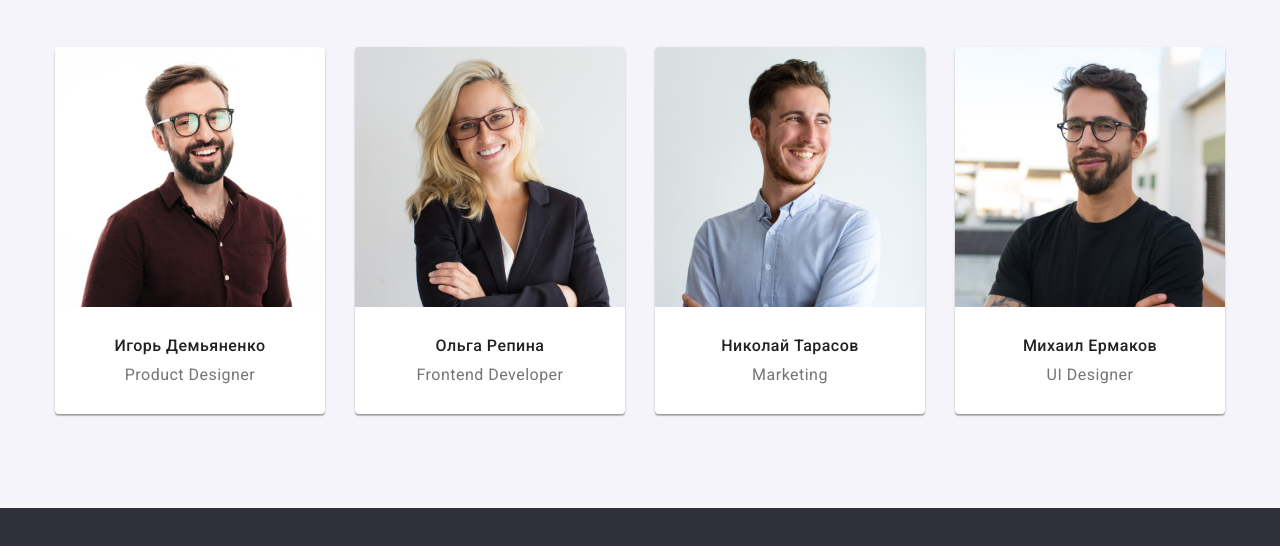
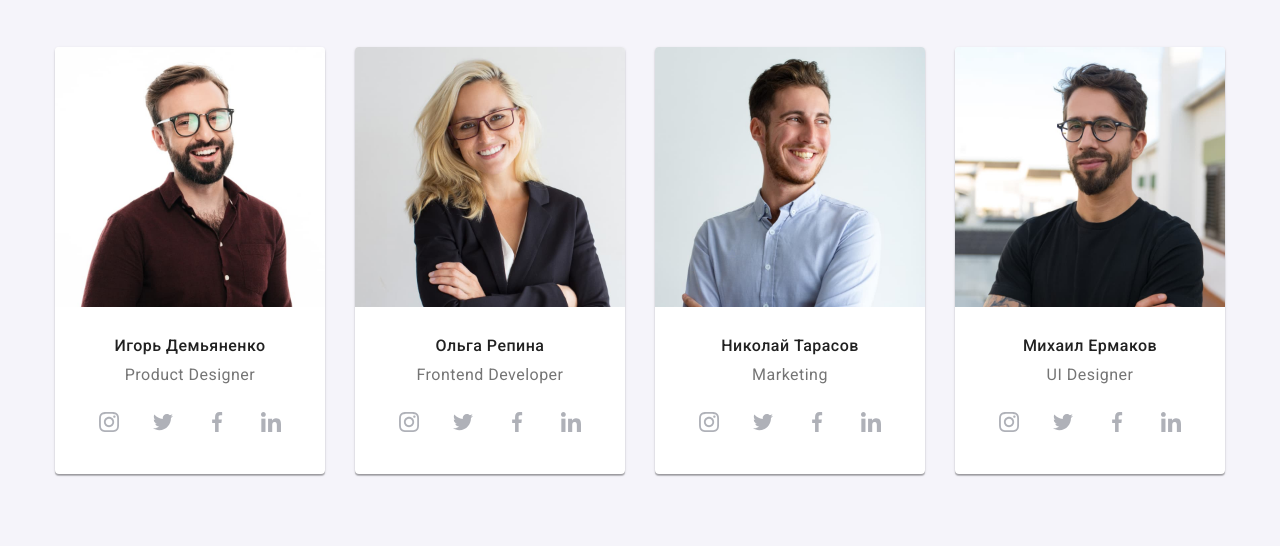
Before and after one commit to OrdDreamer/goit-markup-hw-04, a plain HTML site: page index.html in a window 1280 px wide. Shown: the part 1716-2262 px from the top of the page. Drawn offline with nearby package versions, Linux system fonts and the light colour scheme.

Commit message:
Add social list to team cards

```diff
--- a/css/styles.css
+++ b/css/styles.css
@@ -79,6 +79,36 @@ body {
   font-size: 14px;
   line-height: 1.33;
   letter-spacing: 0.02em;
+}
+
+.social-list {
+  display: flex;
+  justify-content: center;
+  margin: 16px auto 0;
+}
+
+.social-list-item:not(:last-child) {
+  margin-right: 10px;
+}
+
+.social-list-item-link {
+  display: flex;
+  justify-content: center;
+  align-items: center;
+  width: 44px;
+  height: 44px;
+  border-radius: 50%;
+  fill: #afb1b8;
+}
+
+.social-list-item-link:hover {
+  background-color: var(--accent-color);
+  fill: #fff;
+}
+
+.social-list-item-icon {
+  width: 20px;
+  height: 20px;
 }
 /* =============== /Components =============== */
 
--- a/index.html
+++ b/index.html
@@ -181,6 +181,36 @@
               <div class="team-item-content-wrapper">
                 <h3 class="team-item-title">Игорь Демьяненко</h3>
                 <p class="team-item-description" lang="en">Product Designer</p>
+                <ul class="list social-list">
+                  <li class="social-list-item">
+                    <a href="" class="social-list-item-link">
+                      <svg class="social-list-item-icon">
+                        <use href="images/sprite.svg#instagram"></use>
+                      </svg>
+                    </a>
+                  </li>
+                  <li class="social-list-item">
+                    <a href="" class="social-list-item-link">
+                      <svg class="social-list-item-icon">
+                        <use href="images/sprite.svg#twitter"></use>
+                      </svg>
+                    </a>
+                  </li>
+                  <li class="social-list-item">
+                    <a href="" class="social-list-item-link">
+                      <svg class="social-list-item-icon">
+                        <use href="images/sprite.svg#facebook"></use>
+                      </svg>
+                    </a>
+                  </li>
+                  <li class="social-list-item">
+                    <a href="" class="social-list-item-link">
+                      <svg class="social-list-item-icon">
+                        <use href="images/sprite.svg#linkedin"></use>
+                      </svg>
+                    </a>
+                  </li>
+                </ul>
               </div>
             </li>
             <li class="team-item">
@@ -194,6 +224,36 @@
               <div class="team-item-content-wrapper">
                 <h3 class="team-item-title">Ольга Репина</h3>
                 <p class="team-item-description" lang="en">Frontend Developer</p>
+                <ul class="list social-list">
+                  <li class="social-list-item">
+                    <a href="" class="social-list-item-link">
+                      <svg class="social-list-item-icon">
+                        <use href="images/sprite.svg#instagram"></use>
+                      </svg>
+                    </a>
+                  </li>
+                  <li class="social-list-item">
+                    <a href="" class="social-list-item-link">
+                      <svg class="social-list-item-icon">
+                        <use href="images/sprite.svg#twitter"></use>
+                      </svg>
+                    </a>
+                  </li>
+                  <li class="social-list-item">
+                    <a href="" class="social-list-item-link">
+                      <svg class="social-list-item-icon">
+                        <use href="images/sprite.svg#facebook"></use>
+                      </svg>
+                    </a>
+                  </li>
+                  <li class="social-list-item">
+                    <a href="" class="social-list-item-link">
+                      <svg class="social-list-item-icon">
+                        <use href="images/sprite.svg#linkedin"></use>
+                      </svg>
+                    </a>
+                  </li>
+                </ul>
               </div>
             </li>
             <li class="team-item">
@@ -207,6 +267,36 @@
               <div class="team-item-content-wrapper">
                 <h3 class="team-item-title">Николай Тарасов</h3>
                 <p class="team-item-description" lang="en">Marketing</p>
+                <ul class="list social-list">
+                  <li class="social-list-item">
+                    <a href="" class="social-list-item-link">
+                      <svg class="social-list-item-icon">
+                        <use href="images/sprite.svg#instagram"></use>
+                      </svg>
+                    </a>
+                  </li>
+                  <li class="social-list-item">
+                    <a href="" class="social-list-item-link">
+                      <svg class="social-list-item-icon">
+                        <use href="images/sprite.svg#twitter"></use>
+                      </svg>
+                    </a>
+                  </li>
+                  <li class="social-list-item">
+                    <a href="" class="social-list-item-link">
+                      <svg class="social-list-item-icon">
+                        <use href="images/sprite.svg#facebook"></use>
+                      </svg>
+                    </a>
+                  </li>
+                  <li class="social-list-item">
+                    <a href="" class="social-list-item-link">
+                      <svg class="social-list-item-icon">
+                        <use href="images/sprite.svg#linkedin"></use>
+                      </svg>
+                    </a>
+                  </li>
+                </ul>
               </div>
             </li>
             <li class="team-item">
@@ -220,6 +310,36 @@
               <div class="team-item-content-wrapper">
                 <h3 class="team-item-title">Михаил Ермаков</h3>
                 <p class="team-item-description" lang="en">UI Designer</p>
+                <ul class="list social-list">
+                  <li class="social-list-item">
+                    <a href="" class="social-list-item-link">
+                      <svg class="social-list-item-icon">
+                        <use href="images/sprite.svg#instagram"></use>
+                      </svg>
+                    </a>
+                  </li>
+                  <li class="social-list-item">
+                    <a href="" class="social-list-item-link">
+                      <svg class="social-list-item-icon">
+                        <use href="images/sprite.svg#twitter"></use>
+                      </svg>
+                    </a>
+                  </li>
+                  <li class="social-list-item">
+                    <a href="" class="social-list-item-link">
+                      <svg class="social-list-item-icon">
+                        <use href="images/sprite.svg#facebook"></use>
+                      </svg>
+                    </a>
+                  </li>
+                  <li class="social-list-item">
+                    <a href="" class="social-list-item-link">
+                      <svg class="social-list-item-icon">
+                        <use href="images/sprite.svg#linkedin"></use>
+                      </svg>
+                    </a>
+                  </li>
+                </ul>
               </div>
             </li>
           </ul>
```
